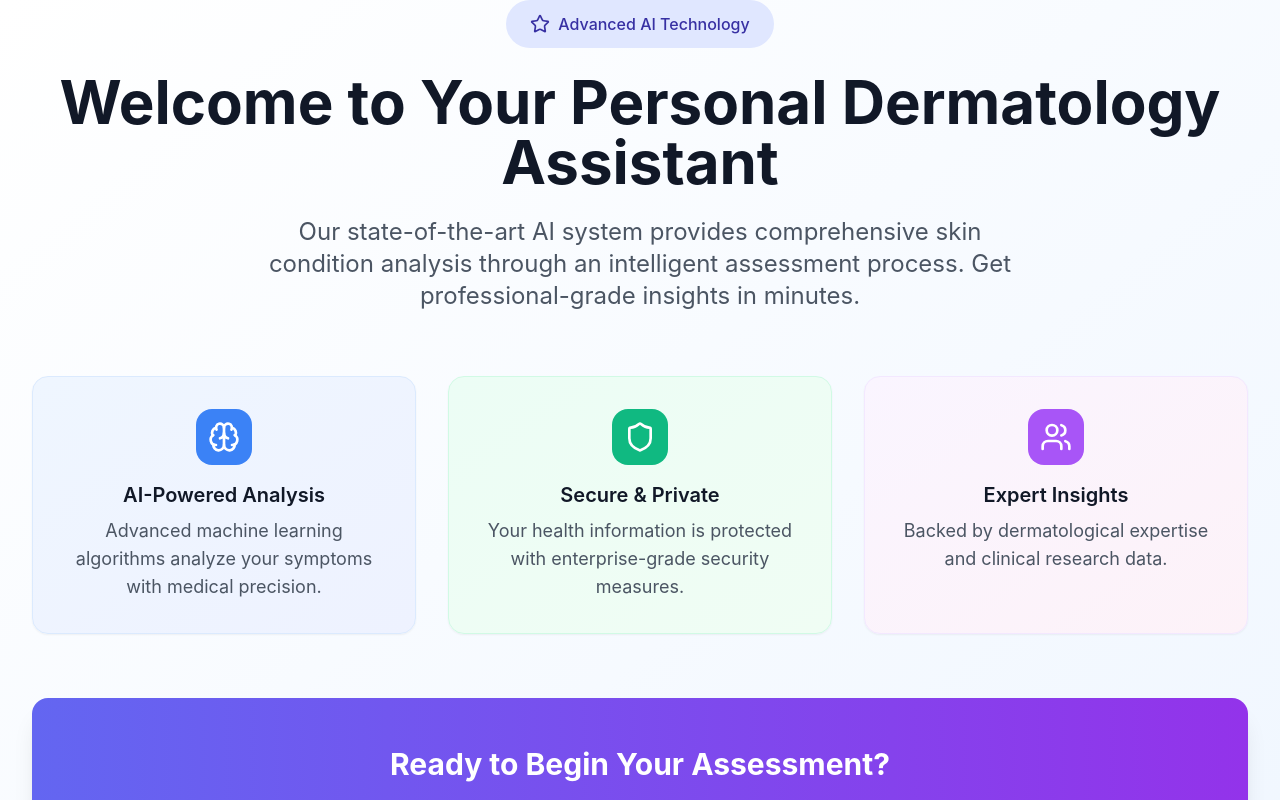
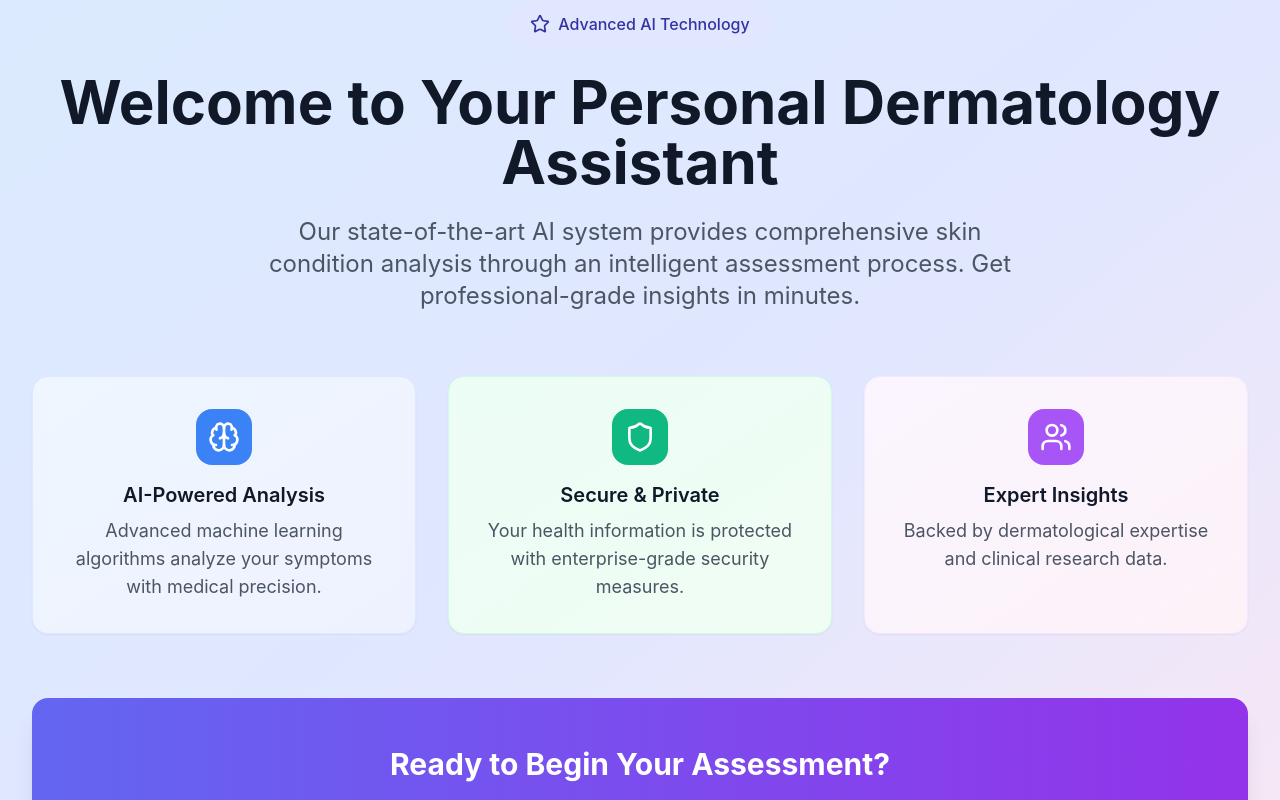
Before and after one commit to Tima-Dawwa/Dermatology-Smart-Expert-System, a React (Create React App) app in the folder frontend/: page / in a window 1280 px wide. Shown: the top 800 px of the page. Built offline with nearby package versions, Linux system fonts and the light colour scheme.

Commit message:
fix bg color

```diff
--- a/frontend/src/question_page.js
+++ b/frontend/src/question_page.js
@@ -14,7 +14,7 @@ const QuestionPage = ({
   submitAnswer,
 }) => {
   return (
-    <div className="min-h-screen flex flex-col justify-center items-center bg-gradient-to-br from-white to-blue-50 px-2 sm:px-4 lg:px-8 py-4 sm:py-8 lg:py-12">
+    <div className="min-h-screen flex flex-col justify-center items-center bg-gradient-to-br from-blue-100 via-indigo-100 to-pink-100 px-2 sm:px-4 lg:px-8 py-4 sm:py-8 lg:py-12">
       <div className="w-full max-w-3xl flex-1 flex flex-col justify-center">
         {/* Progress Header */}
         <div className="text-center mb-6 sm:mb-8">
--- a/frontend/src/result_page.js
+++ b/frontend/src/result_page.js
@@ -8,7 +8,8 @@ const ResultsPage = ({
   resultsTextRef,
 }) => {
   return (
-    <div className="max-w-5xl mx-auto">
+    <div className="min-h-screen flex flex-col justify-center items-center bg-gradient-to-br from-blue-100 via-indigo-100 to-pink-100 px-2 sm:px-6 lg:px-8 py-6 sm:py-10 lg:py-16">
+      <div className="w-full max-w-5xl flex-1 flex flex-col justify-center">
         {/* Results Header */}
         <div className="text-center mb-8">
           <div className="inline-flex items-center space-x-2 bg-emerald-100 text-emerald-800 px-4 py-2 rounded-full text-sm font-medium mb-4">
@@ -71,6 +72,7 @@ const ResultsPage = ({
           </button>
         </div>
       </div>
+    </div>
   );
 };
 
--- a/frontend/src/welcome_page.js
+++ b/frontend/src/welcome_page.js
@@ -17,7 +17,7 @@ const featureVariants = {
 
 const WelcomePage = ({ startDiagnosis, isProcessing }) => {
   return (
-    <div className="min-h-screen flex flex-col justify-center items-center bg-gradient-to-br from-white to-blue-50 px-2 sm:px-6 lg:px-8">
+    <div className="min-h-screen flex flex-col justify-center items-center bg-gradient-to-br from-blue-100 via-indigo-100 to-pink-100 px-2 sm:px-6 lg:px-8">
       <div className="w-full max-w-7xl flex-1 flex flex-col justify-center">
         {/* Hero Section */}
         <div className="text-center mb-8 sm:mb-12 lg:mb-16">
```
Lines whose indentation alone changed are shown as unchanged.
